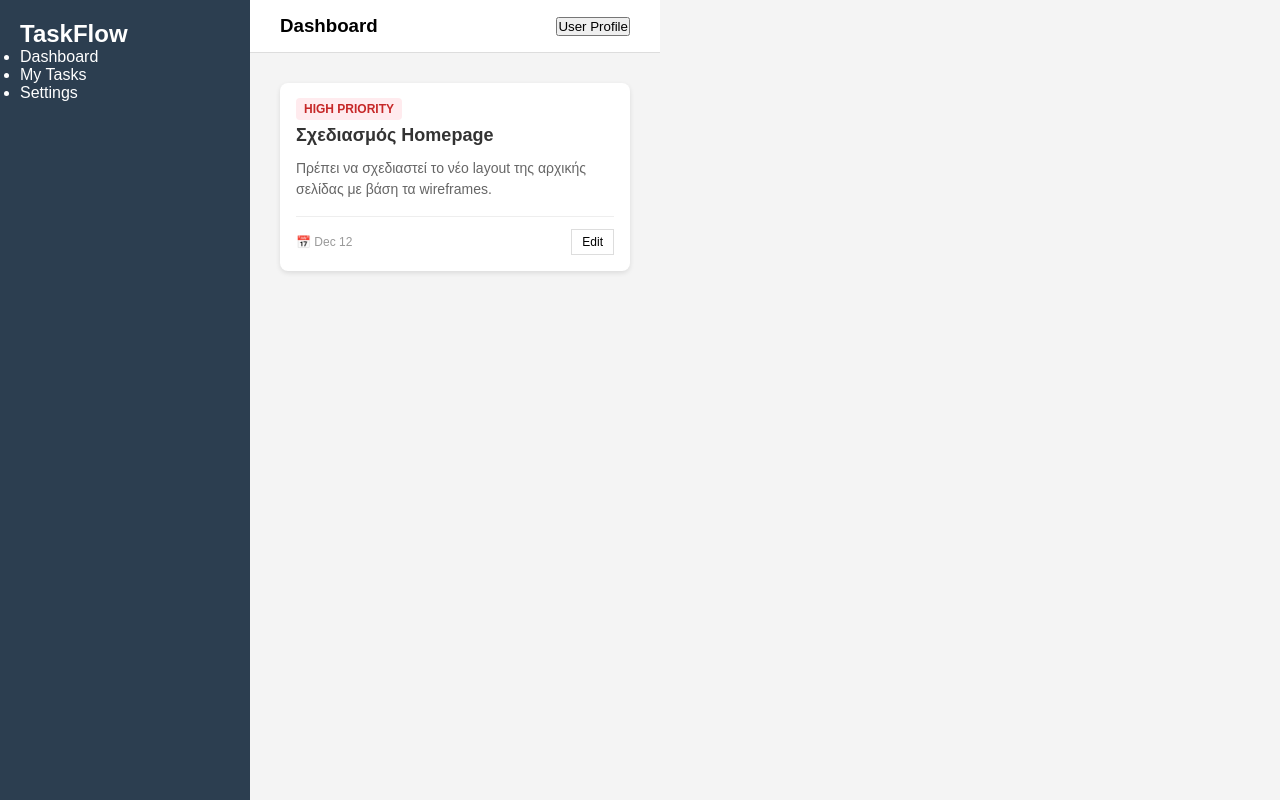
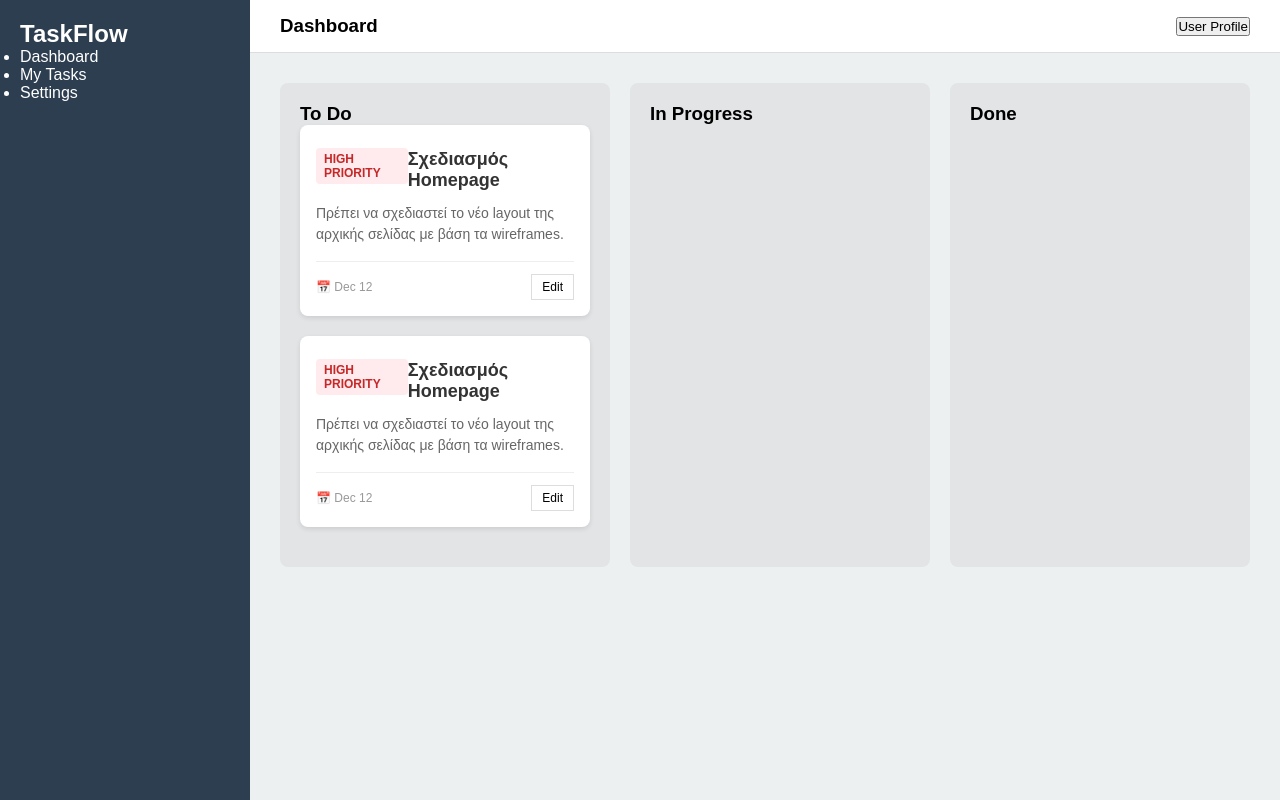
Before and after one commit to Vasilis98/taskflow-app, a website: page index.html in a window 1280 px wide. Drawn offline with Linux system fonts and the light colour scheme.

Commit message:
feat: implement board columns layout

```diff
--- a/index.html
+++ b/index.html
@@ -25,6 +25,9 @@
             </header>
 
             <main class="board">
+
+                <div class="board-column">
+                    <h3>To Do</h3>
                     <article class="task-card">
                         <div class="task-card__header">
                             <span class="task-card__tag task-card__tag--high">High Priority</span>
@@ -40,6 +43,32 @@
                             <button class="task-card__btn">Edit</button>
                         </div>
                     </article>
+
+                    <article class="task-card">
+                        <div class="task-card__header">
+                            <span class="task-card__tag task-card__tag--high">High Priority</span>
+                            <h4 class="task-card__title">Σχεδιασμός Homepage</h4>
+                        </div>
+
+                        <p class="task-card__description">
+                            Πρέπει να σχεδιαστεί το νέο layout της αρχικής σελίδας με βάση τα wireframes.
+                        </p>
+
+                        <div class="task-card__footer">
+                            <span class="task-card__date">📅 Dec 12</span>
+                            <button class="task-card__btn">Edit</button>
+                        </div>
+                    </article>
+                </div>
+
+                <div class="board-column">
+                    <h3>In Progress</h3>
+                </div>
+
+                <div class="board-column">
+                    <h3>Done</h3>
+                </div>
+
             </main>
         </div>
     </div>
--- a/styles.css
+++ b/styles.css
@@ -22,11 +22,12 @@ body {
     padding: 20px;
 }
 
-.main-container {
+.main-content {
     flex: 1;
     background-color: #ecf0f1;
     display: flex;
     flex-direction: column;
+    overflow: hidden;
 }
 
 .top-bar {
@@ -60,6 +61,9 @@ body {
 
 .task-card__header {
     margin-bottom: 12px;
+    align-items: center;
+    display: flex;
+    justify-content: space-between;
 }
 
 .task-card__tag {
@@ -113,3 +117,15 @@ body {
     background-color: #f5f5f5;
     border-color: #ccc;
 }
+
+.board {
+    display: flex;
+    gap:  20px;
+}
+
+.board-column {
+    background-color: #e2e4e6;
+    min-width: 300px;
+    padding:  20px;
+    border-radius: 8px;
+}
```
Lines whose indentation alone changed are shown as unchanged.
